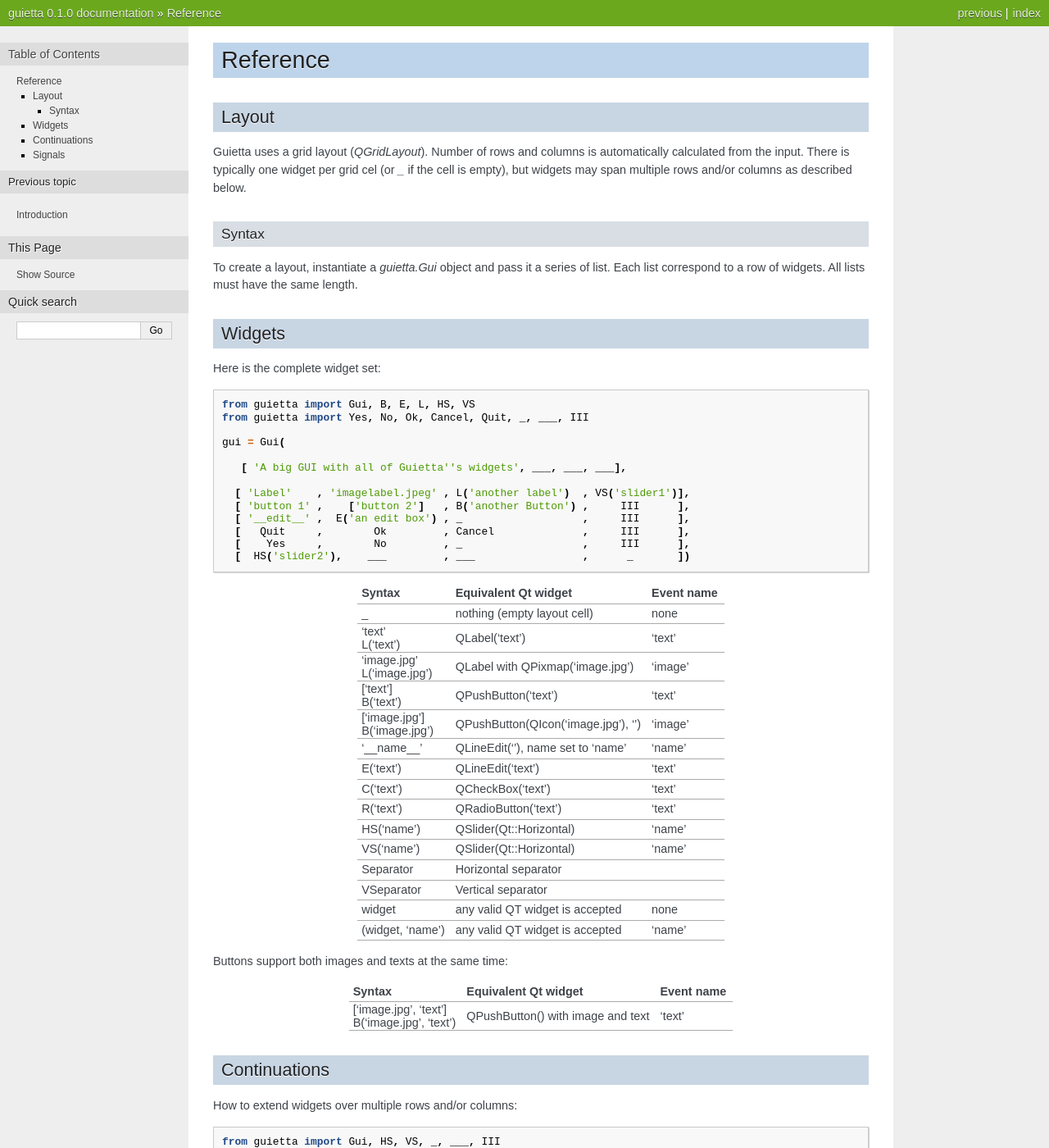
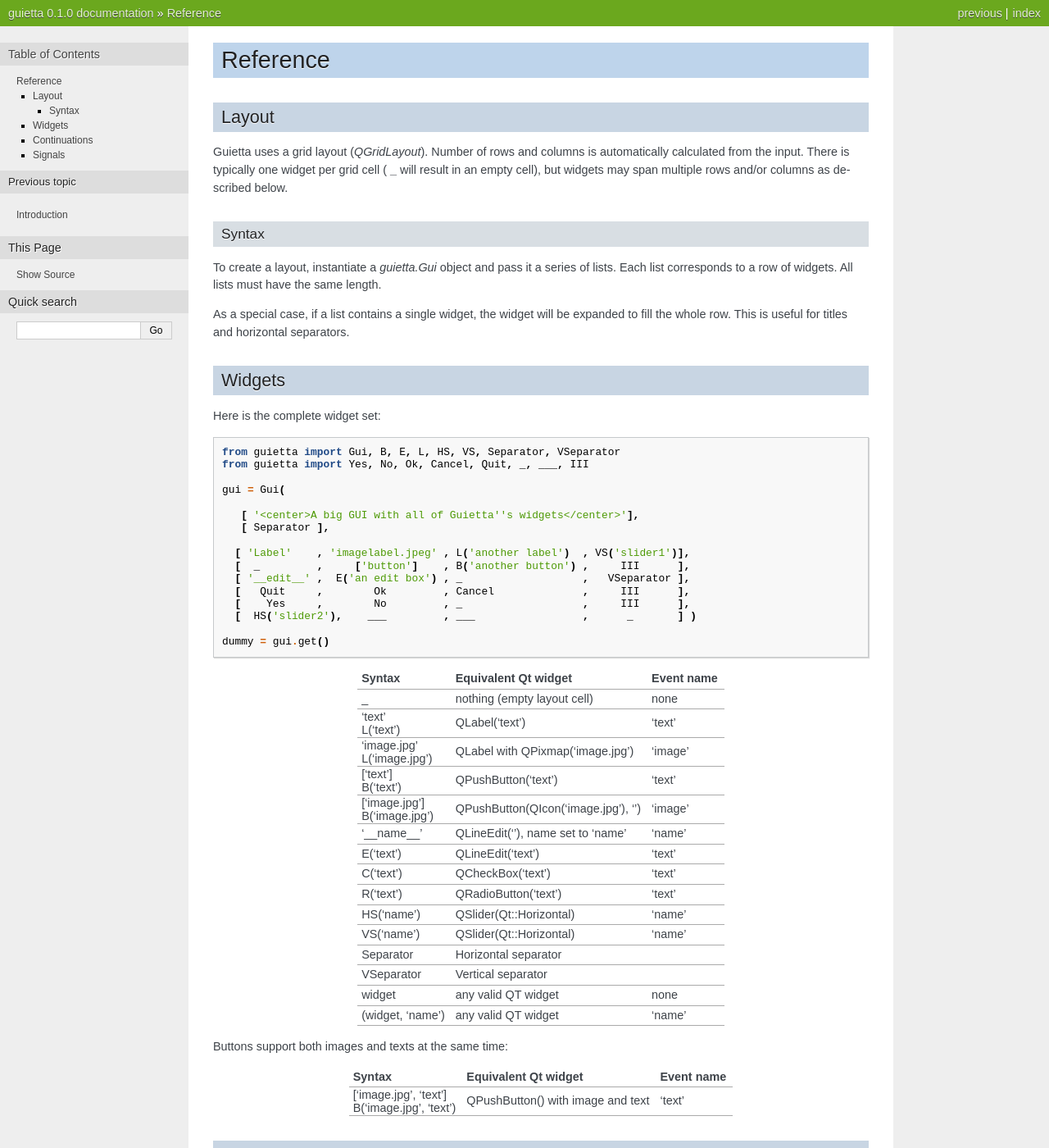
Before and after one commit to alfiopuglisi/guietta, a Sphinx documentation site: the page built from docs/reference.rst, in a window 1280 px wide and 1400 px high. Shown: the whole window at 82% size. Built offline with Sphinx 7.4.7, drawn with Linux system fonts in a browser that asks for light colours; pages that are not in the unit, such as notebooks, are missing from menus; some of the changed text lies outside the part shown.

Commit message:
Documentation and examples update.

```diff
--- a/docs/reference.rst
+++ b/docs/reference.rst
@@ -7,34 +7,41 @@ Layout
 
 Guietta uses a grid layout (*QGridLayout*). Number of rows and columns
 is automatically calculated from the input. There is typically one widget
-per grid cel (or *_* if the cell is empty), but widgets may span multiple
-rows and/or columns as described below.
+per grid cell ( **_** will result in an empty cell), but widgets may span
+multiple rows and/or columns as described below.
 
 Syntax
 ++++++
 
 To create a layout, instantiate a *guietta.Gui* object and pass it a series
-of list. Each list correspond to a row of widgets. All lists must have
+of lists. Each list corresponds to a row of widgets. All lists must have
 the same length.
+
+As a special case, if a list contains a single widget, the widget will
+be expanded to fill the whole row. This is useful for titles and
+horizontal separators.
 
 Widgets
 -------
 
 Here is the complete widget set::
 
-    from guietta import Gui, B, E, L, HS, VS
+    from guietta import Gui, B, E, L, HS, VS, Separator, VSeparator
     from guietta import Yes, No, Ok, Cancel, Quit, _, ___, III
 
     gui = Gui(
 
-       [ 'A big GUI with all of Guietta''s widgets', ___, ___, ___],
+       [ '<center>A big GUI with all of Guietta''s widgets</center>'],
+       [ Separator ],
 
       [ 'Label'    , 'imagelabel.jpeg' , L('another label')  , VS('slider1')],
-      [ 'button 1' ,    ['button 2']   , B('another Button') ,     III      ],
-      [ '__edit__' ,  E('an edit box') , _                   ,     III      ],
+      [  _         ,     ['button']    , B('another button') ,     III      ],
+      [ '__edit__' ,  E('an edit box') , _                   ,   VSeparator ],
       [   Quit     ,        Ok         , Cancel              ,     III      ],
       [    Yes     ,        No         , _                   ,     III      ],
-      [  HS('slider2'),    ___         , ___                 ,      _       ])
+      [  HS('slider2'),    ___         , ___                 ,      _       ] )
+
+    dummy = gui.get()
 
 
 
@@ -71,9 +78,9 @@ Here is the complete widget set::
 +-----------------+---------------------------------------+-------------+
 | VSeparator      |   Vertical separator                  |             |
 +-----------------+---------------------------------------+-------------+
-| widget          |   any valid QT widget is accepted     | none        |
+| widget          |   any valid QT widget                 | none        |
 +-----------------+---------------------------------------+-------------+
-| (widget, 'name')|   any valid QT widget is accepted     | 'name'      |
+| (widget, 'name')|   any valid QT widget                 | 'name'      |
 +-----------------+---------------------------------------+-------------+
 
 Buttons support both images and texts at the same time:
@@ -135,3 +142,19 @@ Signals can be connected with gui.events() where every widget has:
 +----------------------+-----------------------------------------------------+
 | ('textEdited', slot) | tuple(signal name, Python callable)                 |
 +----------------------+-----------------------------------------------------+
+
+Table of default signals:
+
++----------------------+----------------------------------+
+| Widget               | Signal                           |
++======================+==================================+
+|  QPushButton         |  clicked()                       |
++----------------------+----------------------------------+
+|  QLineEdit           |  returnPressed()                 |
++----------------------+----------------------------------+
+|  QCheckBox           |  stateChanged()                  |
++----------------------+----------------------------------+
+|  QSlider             |  valueChanged(int)               |
++----------------------+----------------------------------+
+
+Widgets not listed in this table must be connected using the tuple syntax.
```
Also changed, not shown: other parts of docs/reference.rst (+1 -1 lines), docs/intro.rst (+19 -19 lines), 1 other file.
